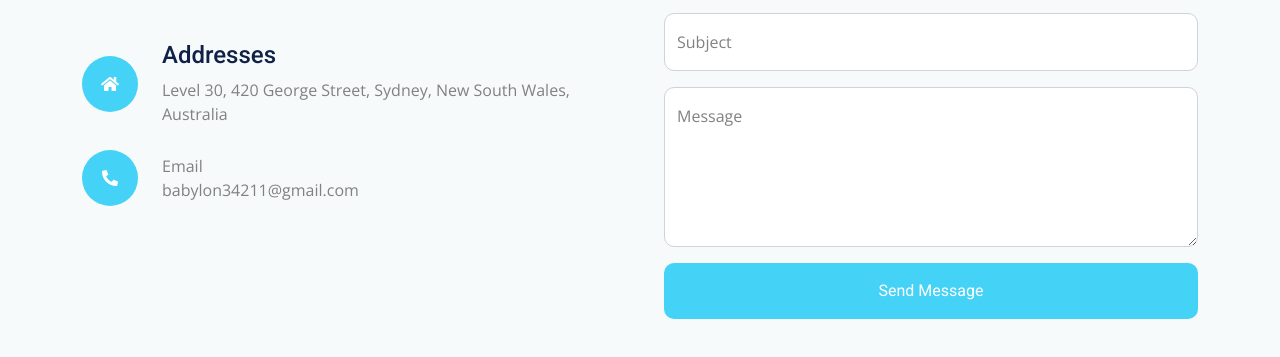
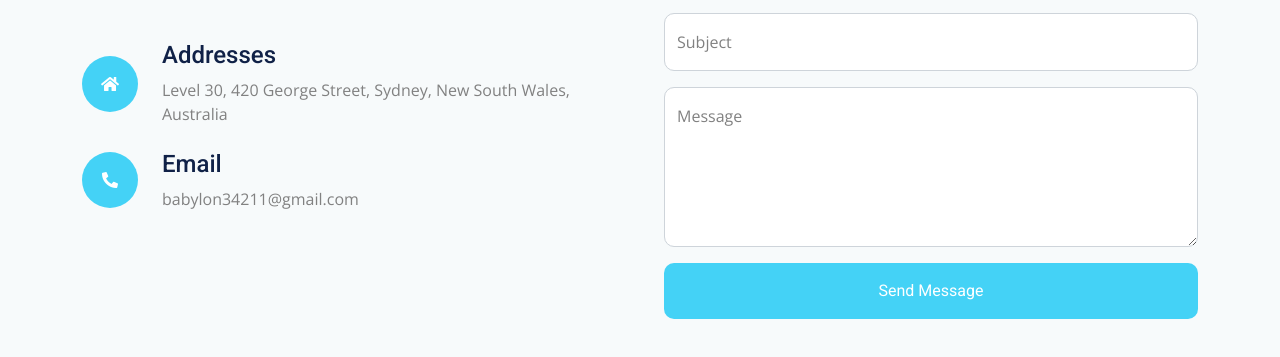
Before and after one commit to Jacksonshub/investment, a plain HTML site: page contact.html in a window 1280 px wide. Shown: the part 691-1048 px from the top of the page. Drawn offline with nearby package versions, Linux system fonts and the light colour scheme.

Commit message:
Update contact.html

```diff
--- a/contact.html
+++ b/contact.html
@@ -160,7 +160,7 @@
                             </div>
                             <div class="d-flex align-items-center mb-4">
                                 <div class="bg-primary btn-lg-square rounded-circle p-2"><i class="fa fa-phone-alt text-white"></i></div>
-                                <div class="ms-4"
+                                <div class="ms-4">
                                     <h4>Email</h4>
                                     <p class="mb-0">babylon34211@gmail.com</p>
                                 </div>
```
